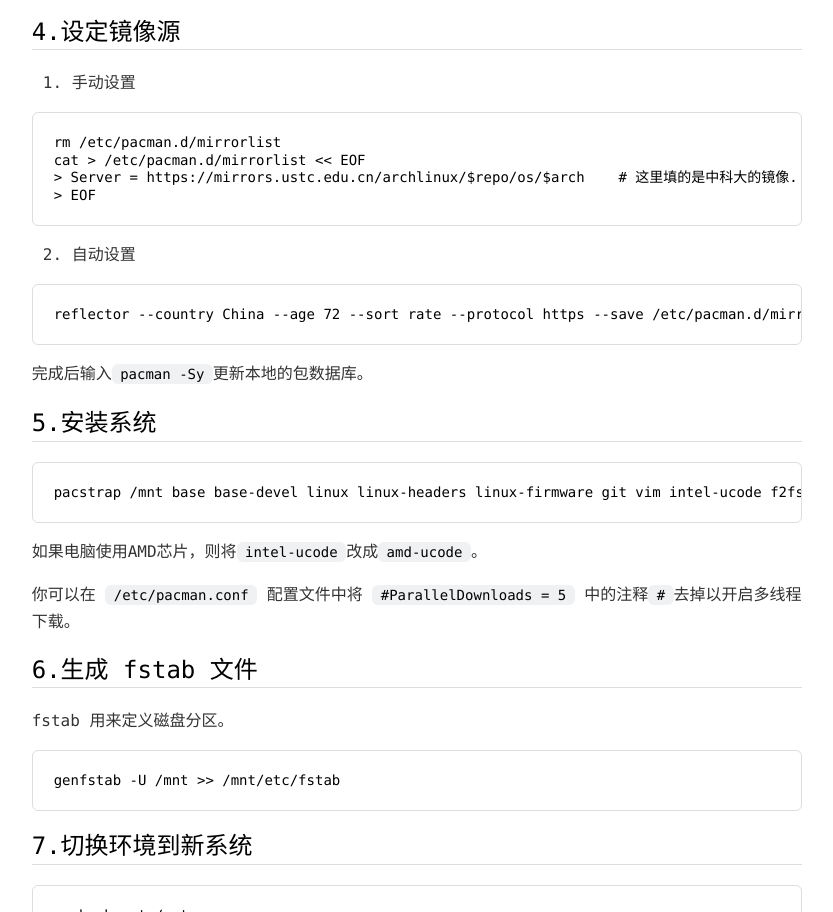
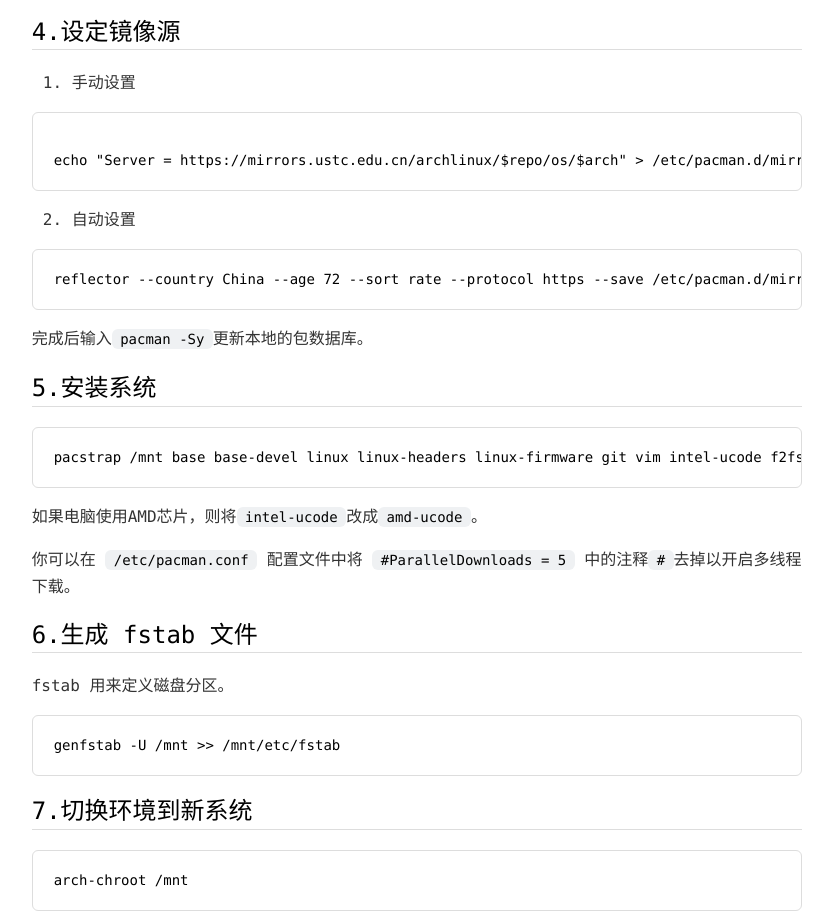
Before and after one commit to ityspace/archlinux-tutorial, a plain HTML site: page index.html in a window 1280 px wide. Shown: the part 2918-3830 px from the top of the page, without its empty margins (223-1056 px from the left). Drawn offline with Linux system fonts and the light colour scheme.

Commit message:
Update index.html

```diff
--- a/index.html
+++ b/index.html
@@ -345,10 +345,8 @@ mount /dev/disk/by-label/boot /mnt/boot
 <ol>
 <li>手动设置</li>
 </ol>
-<pre><code>rm /etc/pacman.d/mirrorlist
-cat &gt; /etc/pacman.d/mirrorlist &lt;&lt; EOF
-&gt; Server = https://mirrors.ustc.edu.cn/archlinux/$repo/os/$arch    # 这里填的是中科大的镜像. &quot;&gt;&quot; 不需要打
-&gt; EOF
+<pre><code>
+echo "Server = https://mirrors.ustc.edu.cn/archlinux/$repo/os/$arch" > /etc/pacman.d/mirrorlist  # 这里填的是中科大的镜像.
 </code></pre>
 <ol start="2">
 <li>自动设置</li>
```
